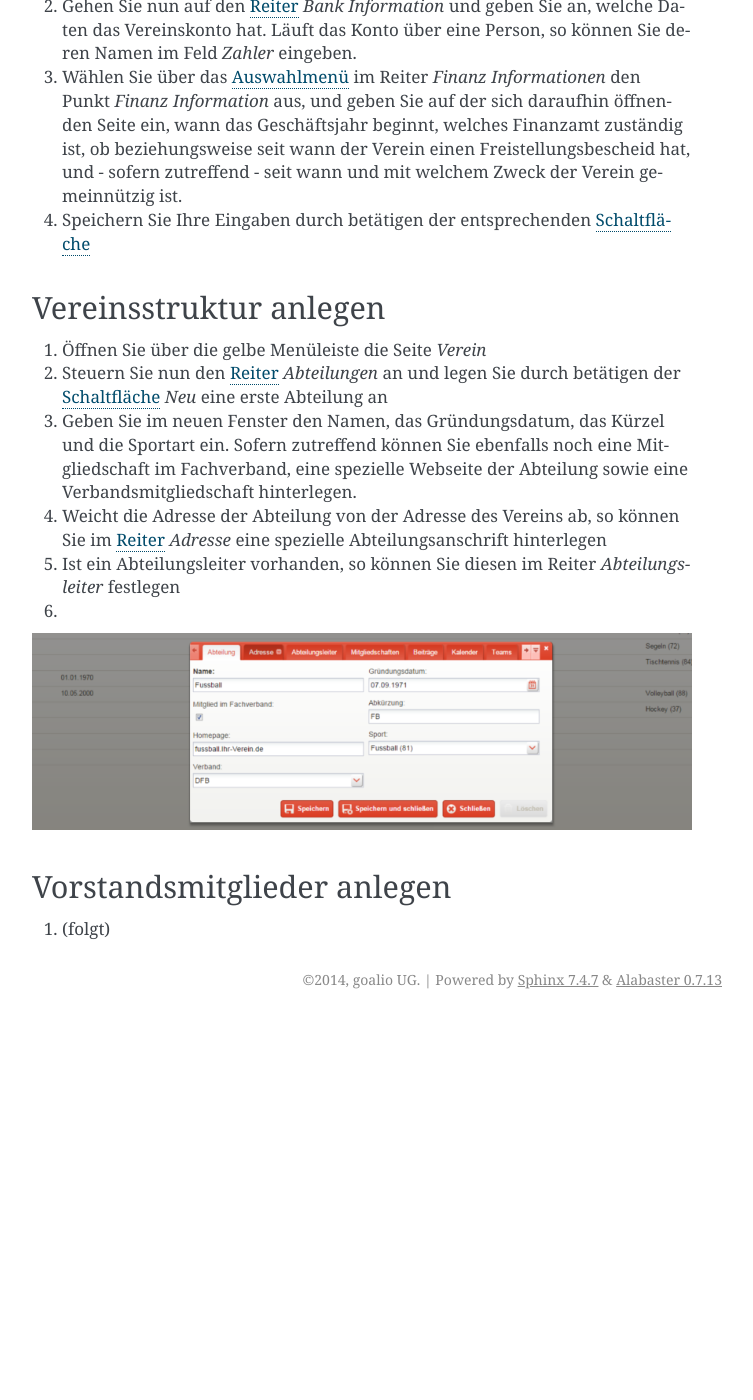
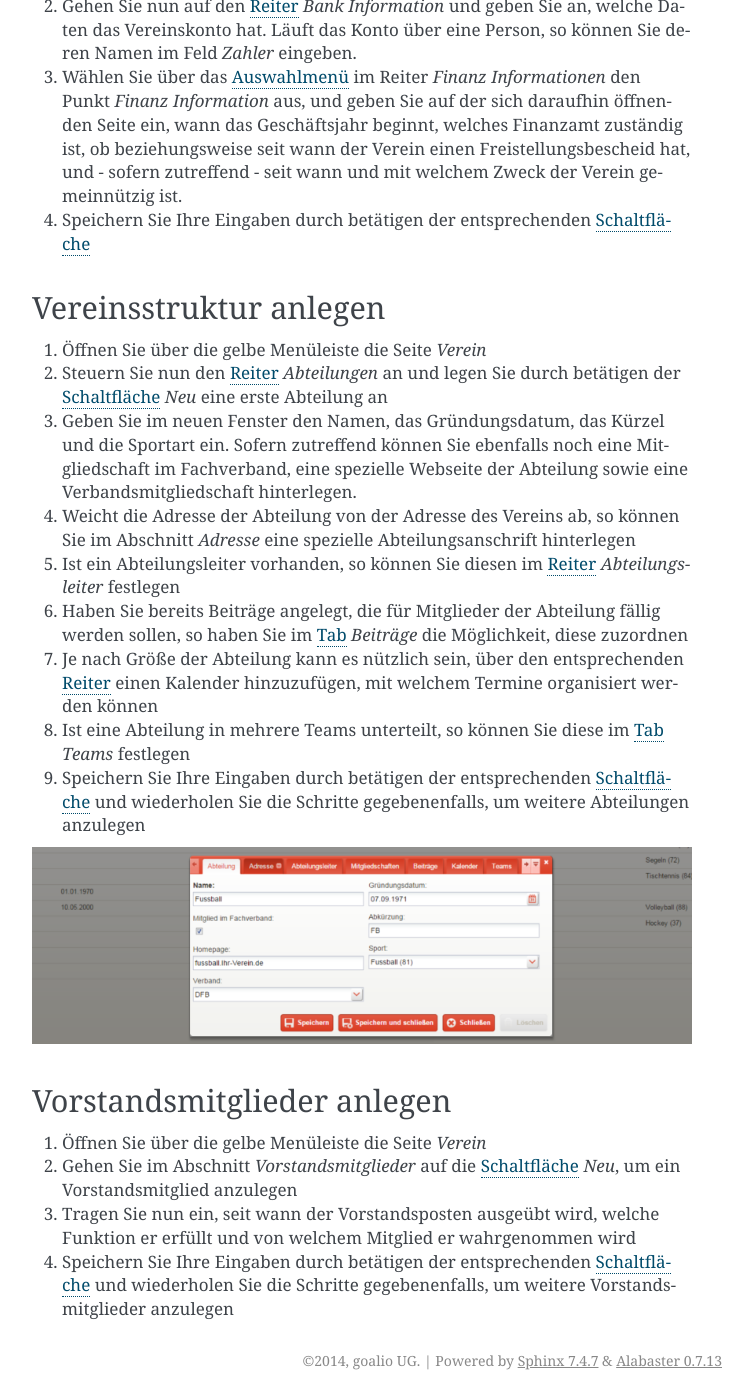
Before and after one commit to goalio/docs, a Sphinx documentation site: the page built from docs/erste-schritte/grundeinstellungen.rst, in a window 1280 px wide and 1400 px high, scrolled down 792 px. Shown: the whole window, without its empty margins (388-1141 px from the left). Built offline with Sphinx 7.4.7, drawn with Linux system fonts in a browser that asks for light colours; formulas are drawn with MathJax 3; before the commit the page ends 1811 px from its top, so only the background shows below that.

Commit message:
Update grundeinstellungen.rst

```diff
--- a/docs/erste-schritte/grundeinstellungen.rst
+++ b/docs/erste-schritte/grundeinstellungen.rst
@@ -41,19 +41,33 @@ Vereinsstruktur anlegen
 
 3. Geben Sie im neuen Fenster den Namen, das Gründungsdatum, das Kürzel und die Sportart ein. Sofern zutreffend können Sie ebenfalls noch eine Mitgliedschaft im Fachverband, eine spezielle Webseite der Abteilung sowie eine Verbandsmitgliedschaft hinterlegen.
 
-4. Weicht die Adresse der Abteilung von der Adresse des Vereins ab, so können Sie im Reiter_ *Adresse* eine spezielle Abteilungsanschrift hinterlegen
+4. Weicht die Adresse der Abteilung von der Adresse des Vereins ab, so können Sie im Abschnitt *Adresse* eine spezielle Abteilungsanschrift hinterlegen
 
-5. Ist ein Abteilungsleiter vorhanden, so können Sie diesen im Reiter *Abteilungsleiter* festlegen
+5. Ist ein Abteilungsleiter vorhanden, so können Sie diesen im Reiter_ *Abteilungsleiter* festlegen
 
-6.
+6. Haben Sie bereits Beiträge angelegt, die für Mitglieder der Abteilung fällig werden sollen, so haben Sie im Tab_ *Beiträge* die Möglichkeit, diese zuzordnen
+
+7. Je nach Größe der Abteilung kann es nützlich sein, über den entsprechenden Reiter_ einen Kalender hinzuzufügen, mit welchem Termine organisiert werden können
+
+8. Ist eine Abteilung in mehrere Teams unterteilt, so können Sie diese im Tab_ *Teams* festlegen
+
+9. Speichern Sie Ihre Eingaben durch betätigen der entsprechenden Schaltfläche_ und wiederholen Sie die Schritte gegebenenfalls, um weitere Abteilungen anzulegen
 
 .. image:: ../images/gui/abteilung-anlegen.png
 
 Vorstandsmitglieder anlegen
 ---------------------------
 
-1. (folgt)
+1. Öffnen Sie über die gelbe Menüleiste die Seite *Verein*
+
+2. Gehen Sie im Abschnitt *Vorstandsmitglieder* auf die Schaltfläche_ *Neu*, um ein Vorstandsmitglied anzulegen
+
+3. Tragen Sie nun ein, seit wann der Vorstandsposten ausgeübt wird, welche Funktion er erfüllt und von welchem Mitglied er wahrgenommen wird
+
+4. Speichern Sie Ihre Eingaben durch betätigen der entsprechenden Schaltfläche_ und wiederholen Sie die Schritte gegebenenfalls, um weitere Vorstandsmitglieder anzulegen
 
 .. _Auswahlmenü: /de/latest/erste-schritte/benutzeroberflaeche.html#auswahl-menus
 .. _Schaltfläche: /de/latest/erste-schritte/benutzeroberflaeche.html#schaltflachen
 .. _Reiter: /de/latest/erste-schritte/benutzeroberflaeche.html#reiter
+.. _Tab: /de/latest/erste-schritte/benutzeroberflaeche.html#reiter
+.. _Tabs: /de/latest/erste-schritte/benutzeroberflaeche.html#reiter
```
